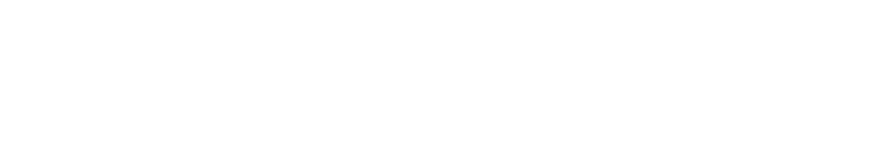
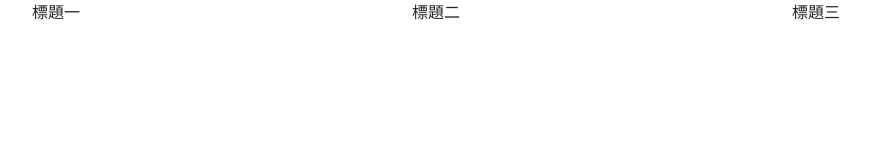
Before and after one commit to maggie20050729/maggie20050729.github.com, a plain HTML site: page 0416/index.html in a window 1280 px wide. Shown: the whole page, without its empty margins (50-920 px from the left). Drawn offline with nearby package versions, Linux system fonts and the light colour scheme.

Commit message:
Update index.html
123

```diff
--- a/0416/index.html
+++ b/0416/index.html
@@ -3,8 +3,23 @@
 <head>
 <meta charset="utf-8">
 <title>無標題文件</title>
+	<link href="https://cdn.jsdelivr.net/npm/bootstrap@5.3.3/dist/css/bootstrap.min.css" rel="stylesheet" integrity="sha384-QWTKZyjpPEjISv5WaRU9OFeRpok6YctnYmDr5pNlyT2bRjXh0JMhjY6hW+ALEwIH" crossorigin="anonymous">
+	<script src="https://cdn.jsdelivr.net/npm/bootstrap@5.3.3/dist/js/bootstrap.bundle.min.js" integrity="sha384-YvpcrYf0tY3lHB60NNkmXc5s9fDVZLESaAA55NDzOxhy9GkcIdslK1eN7N6jIeHz" crossorigin="anonymous"></script>
 </head>
 
 <body>
+	<div class="container">
+    <div class="row">
+	<div class="col-sm-2 col-md-6 col-lg-4">
+		標題一
+	</div>
+		<div class="col-sm-4 col-md-2 col-lg-4">
+			標題二
+			</div>
+			<div class="col-sm-4 col-md-4 col-lg-4">
+				標題三
+				</div>
+		</div>
+		</div>
 </body>
 </html>
```
